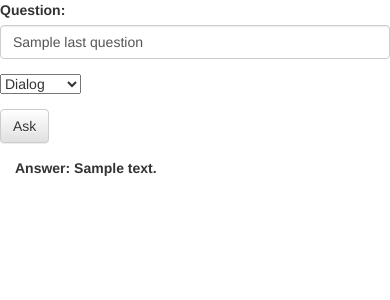
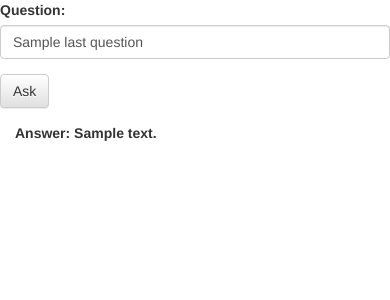
Before and after one commit to Jens84/Turbot, a Django app: template web/basic_forms/templates/basic_forms/index.html in a window 390 px wide. Shown: the top 300 px of the page. Run offline with Django 3.2, Linux system fonts and the light colour scheme; tables that the repository leaves empty hold one stand-in row (values such as "Sample post"); the template is opened without the code that fills it: values that come from a table or form of the project are taken from there, most other values are stand-ins (such as "Sample title", 1, 10 or a date in 2020); parts of the project's set-up code (start-up, migrations or seed data) failed here and were passed over; some libraries are stand-ins or nearby versions.

Commit message:
Remove type asking in web interface.

```diff
--- a/web/basic_forms/models.py
+++ b/web/basic_forms/models.py
@@ -4,7 +4,6 @@ from django.forms import ModelForm
 
 class Question(models.Model):
     content = models.CharField(max_length=200)
-    type = models.CharField(max_length=20)
 
     def __str__(self):
         return self.content
@@ -13,7 +12,7 @@ class Question(models.Model):
 class QuestionForm(ModelForm):
     class Meta:
         model = Question
-        fields = ['content', 'type']
+        fields = ['content']
 
 
 class Answer(models.Model):
--- a/web/basic_forms/templates/basic_forms/index.html
+++ b/web/basic_forms/templates/basic_forms/index.html
@@ -11,15 +11,7 @@
 	<div class="form-group">
 		<label class="col-sm-4 control-label">Question: </label>
 		<div class="col-sm-3">
-			<input type="text" name="content" class="form-control" value="{{last_question}}">
-		</div>
-	</div>
-	<div class="form-group">
-		<div class="col-sm-offset-4 col-sm-10">
-		<select name="type">
-			<option value="dialog">Dialog</option>
-			<option value="definition">Definition</option>
-		</select>
+			<input type="text" name="content" class="form-control" value="{{last_question}}"	>
 		</div>
 	</div>
 	<div class="form-group">
```
Also changed, not shown: web/basic_forms/views.py (+1 -6 lines).
